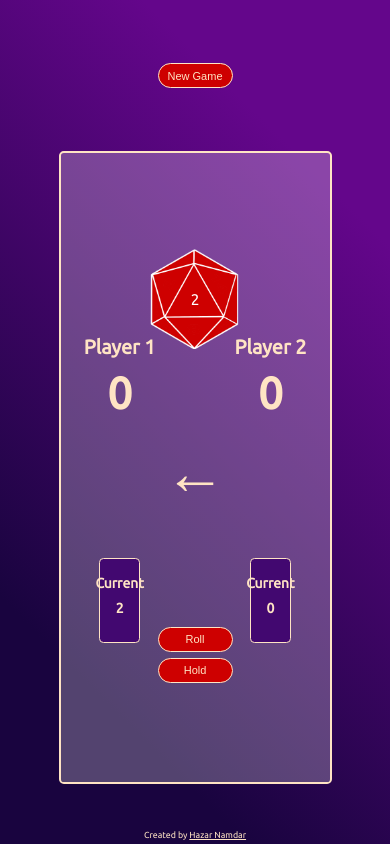
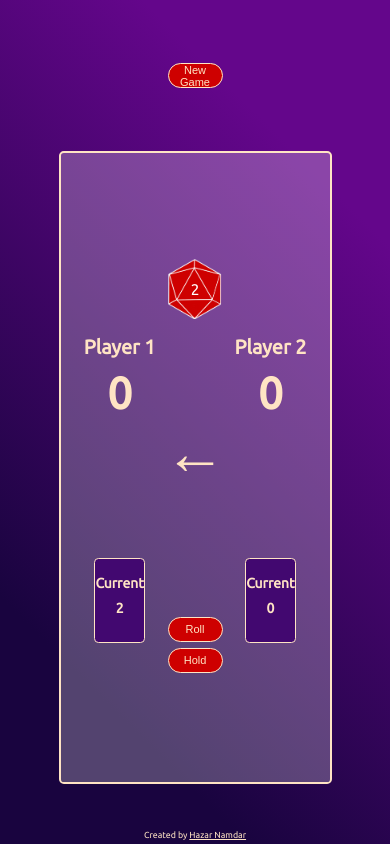
Before and after one commit to HazarN/pig-game-js, a plain HTML site: page src/index.html in a window 390 px wide. Both pictures are taken after a click on the button "Roll". Drawn offline with Linux system fonts and the light colour scheme.

Commit message:
fix(core): css mobile responsiveness update

```diff
--- a/src/style.css
+++ b/src/style.css
@@ -220,11 +220,15 @@ a {
         height: 75%;
     }
     .subframes {
-        width: 40%;
+        width: 50%;
         height: 15%;
     }
     button, .game-buttons > * {
-        width: 75px;
+        width: 55px;
         height: 25px;
     }
+    .dice {
+        width: 60px;
+        height: 60px;
+    }
 }
```
